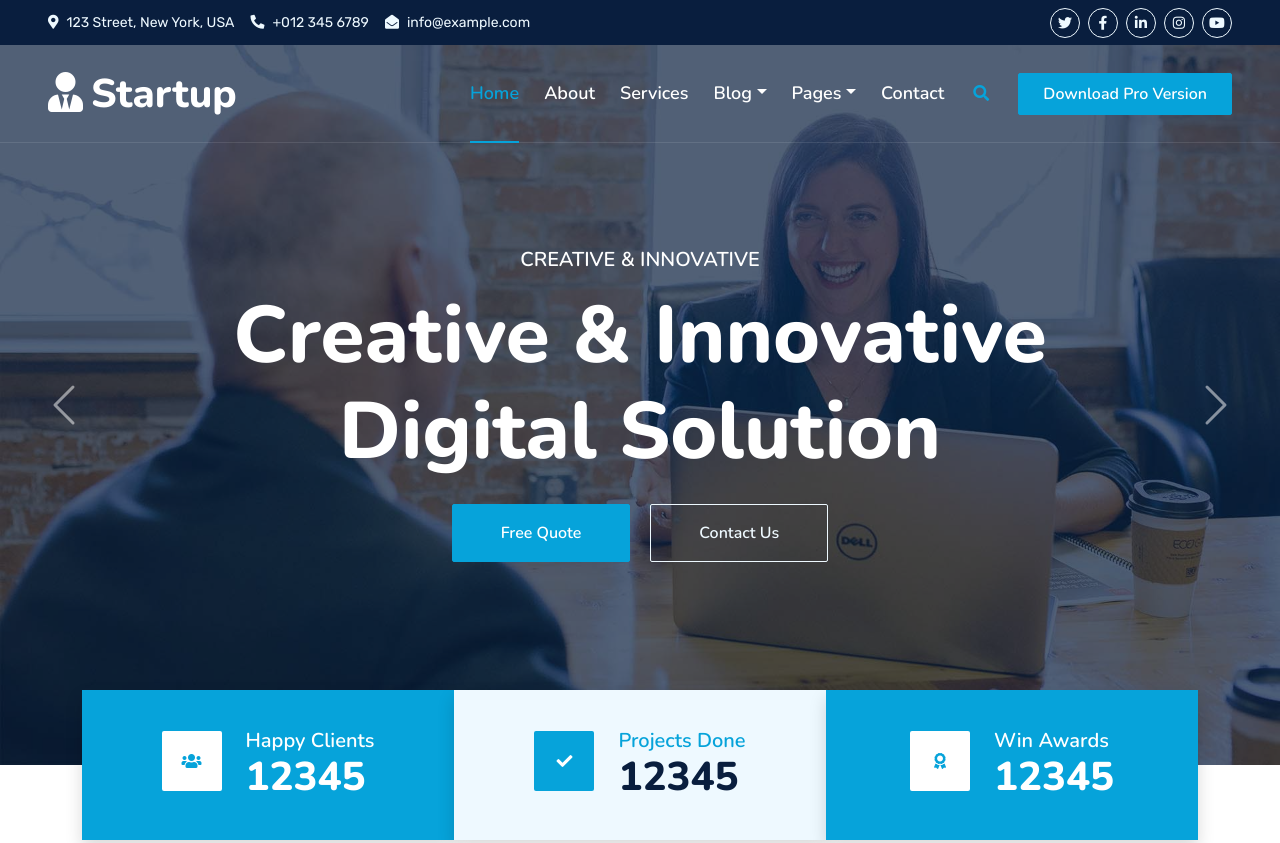
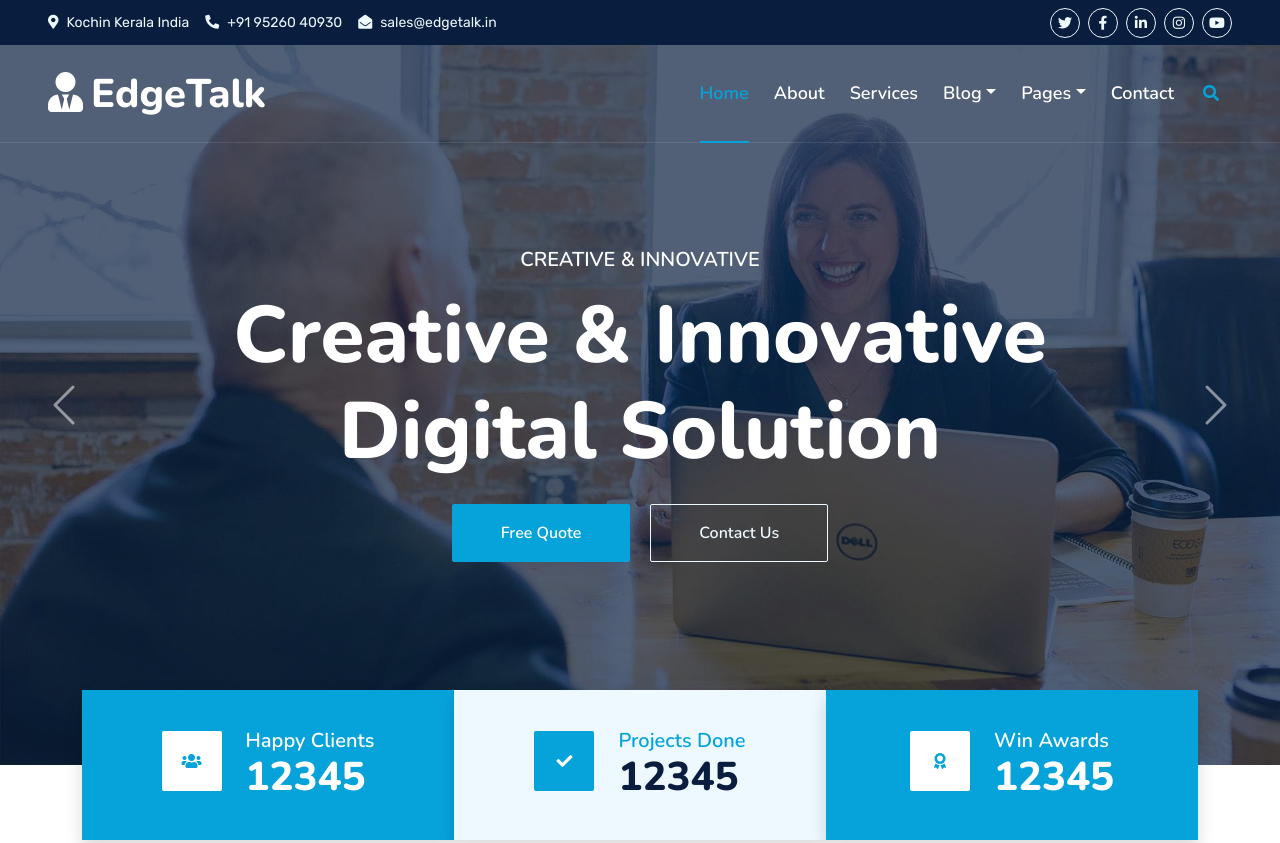
Before and after one commit to isfrc/isfrc, a plain HTML site: page index.html in a window 1280 px wide. Shown: the top 843 px of the page. Drawn offline with nearby package versions, Linux system fonts and the light colour scheme.

Commit message:
Update index.html

```diff
--- a/index.html
+++ b/index.html
@@ -3,7 +3,7 @@
 
 <head>
     <meta charset="utf-8">
-    <title>Startup - Startup Website Template</title>
+    <title>ISFRC Technologies LLP</title>
     <meta content="width=device-width, initial-scale=1.0" name="viewport">
     <meta content="Free HTML Templates" name="keywords">
     <meta content="Free HTML Templates" name="description">
@@ -44,9 +44,9 @@
         <div class="row gx-0">
             <div class="col-lg-8 text-center text-lg-start mb-2 mb-lg-0">
                 <div class="d-inline-flex align-items-center" style="height: 45px;">
-                    <small class="me-3 text-light"><i class="fa fa-map-marker-alt me-2"></i>123 Street, New York, USA</small>
-                    <small class="me-3 text-light"><i class="fa fa-phone-alt me-2"></i>+012 345 6789</small>
-                    <small class="text-light"><i class="fa fa-envelope-open me-2"></i>info@example.com</small>
+                    <small class="me-3 text-light"><i class="fa fa-map-marker-alt me-2"></i>Kochin Kerala India</small>
+                    <small class="me-3 text-light"><i class="fa fa-phone-alt me-2"></i>+91 95260 40930</small>
+                    <small class="text-light"><i class="fa fa-envelope-open me-2"></i>sales@edgetalk.in</small>
                 </div>
             </div>
             <div class="col-lg-4 text-center text-lg-end">
@@ -67,7 +67,7 @@
     <div class="container-fluid position-relative p-0">
         <nav class="navbar navbar-expand-lg navbar-dark px-5 py-3 py-lg-0">
             <a href="index.html" class="navbar-brand p-0">
-                <h1 class="m-0"><i class="fa fa-user-tie me-2"></i>Startup</h1>
+                <h1 class="m-0"><i class="fa fa-user-tie me-2"></i>EdgeTalk</h1>
             </a>
             <button class="navbar-toggler" type="button" data-bs-toggle="collapse" data-bs-target="#navbarCollapse">
                 <span class="fa fa-bars"></span>
@@ -97,7 +97,6 @@
                     <a href="contact.html" class="nav-item nav-link">Contact</a>
                 </div>
                 <butaton type="button" class="btn text-primary ms-3" data-bs-toggle="modal" data-bs-target="#searchModal"><i class="fa fa-search"></i></butaton>
-                <a href="https://htmlcodex.com/startup-company-website-template" class="btn btn-primary py-2 px-4 ms-3">Download Pro Version</a>
             </div>
         </nav>
 
```
